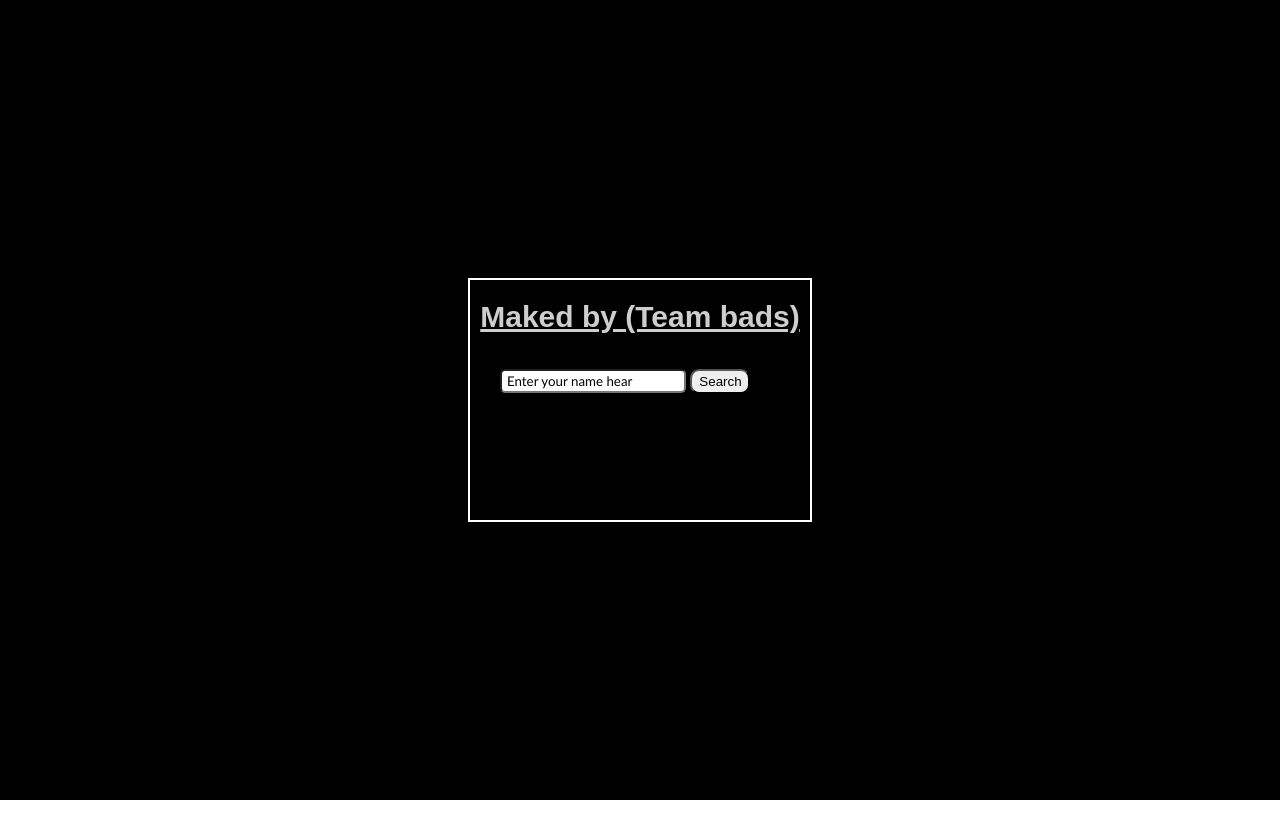
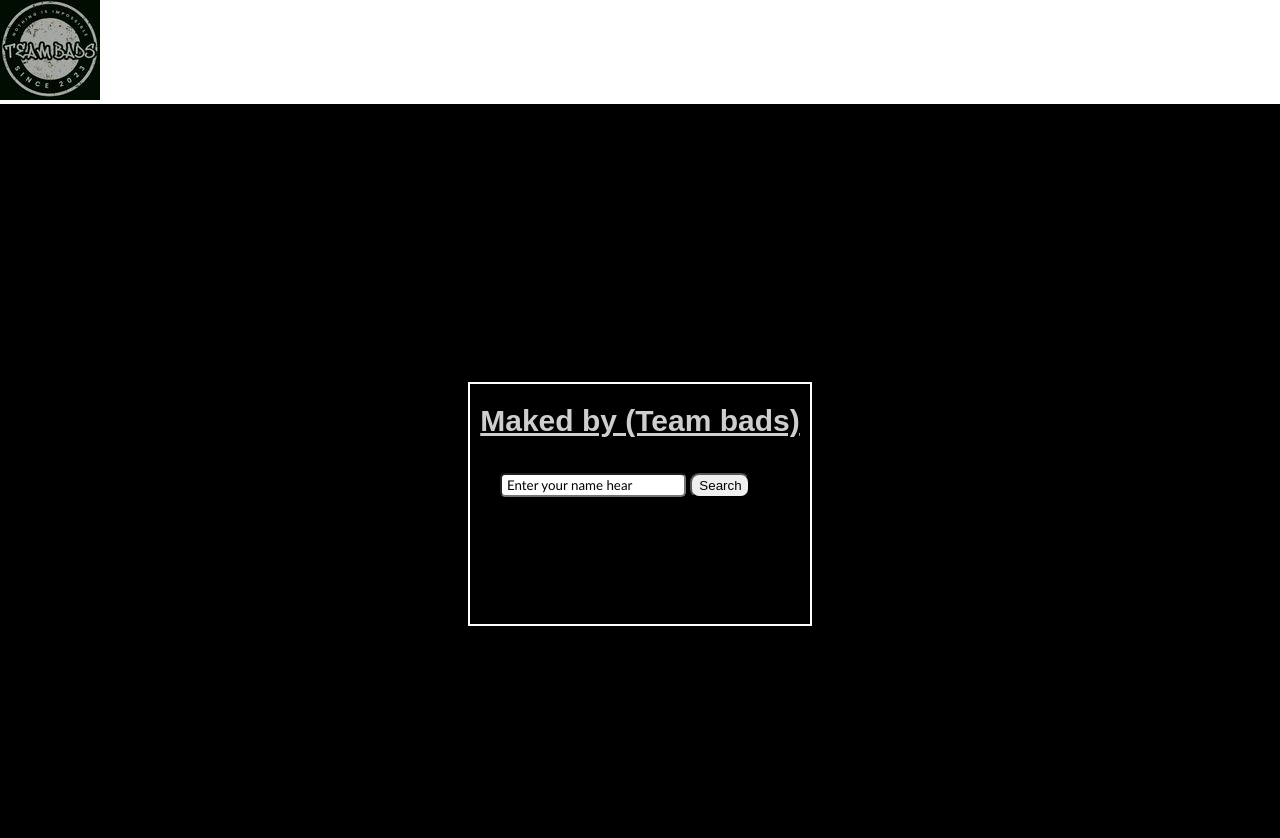
Before and after one commit to Cyber-Programer/fun, a plain HTML site: page index.html in a window 1280 px wide. Before the commit the page ends 800 px from the top, so only its background shows below. Drawn offline with Linux system fonts and the light colour scheme.

Commit message:
Update index.html

```diff
--- a/index.html
+++ b/index.html
@@ -3,6 +3,7 @@
 <head>
     <meta charset="UTF-8">
     <meta name="viewport" content="width=device-width, initial-scale=1.0">
+    <img src="team_badslogo.jpg" alt="Website Logo">
     <title>Nam finde</title>
     <link rel="stylesheet" href="style.css">
 </head>
```
